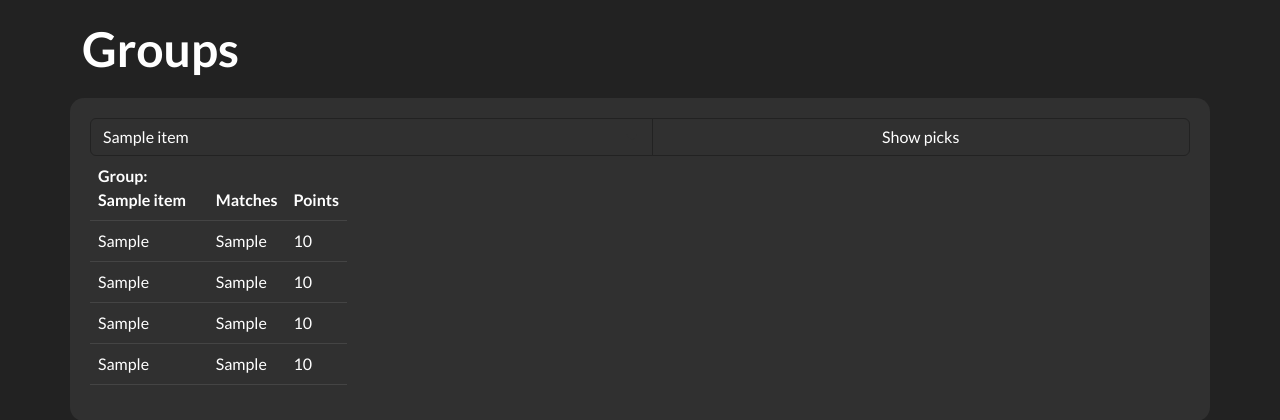
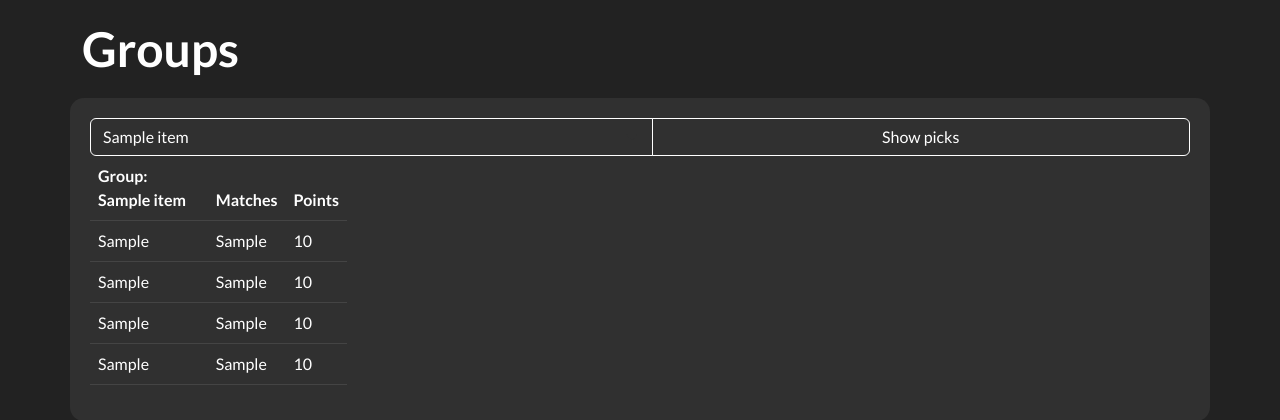
Before and after one commit to Brammus/pwj_world_cup, a Flask app: template templates/index.html in a window 1280 px wide. Shown: the part 72-492 px from the top of the page. Run offline with Flask 2, Linux system fonts and the light colour scheme; the template is opened without the code that fills it: most values are stand-ins (such as "Sample title", 1, 10 or a date in 2020); parts of the project's set-up code (start-up, migrations or seed data) failed here and were passed over; some libraries are stand-ins or nearby versions.

Commit message:
Update index.html

```diff
--- a/templates/index.html
+++ b/templates/index.html
@@ -8,7 +8,7 @@
     <form action="#" method="POST">
         <div class="row form-group">
             <div class="input-group">
-                <select name="user_dropdown" class="form-select" width="500px" style="background-color:rgb(48,48,48);color:white">
+                <select name="user_dropdown" class="form-select" width="500px" style="background-color:rgb(48,48,48);color:white;border-color:white">
                 {%for item in user_list%}
                     {%if selected_user and item._id == selected_user%}
                     <option value="{{item._id}}" selected>{{item.name}}</option>
@@ -18,7 +18,7 @@
 
                 {%endfor%}
                 </select>
-                <input type="submit" value="Show picks" class="form-control" style="background-color:rgb(48,48,48);color:white">
+                <input type="submit" value="Show picks" class="form-control" style="background-color:rgb(48,48,48);color:white;color:white;border-color:white">
             </div>
         </div>
     </form>
```
